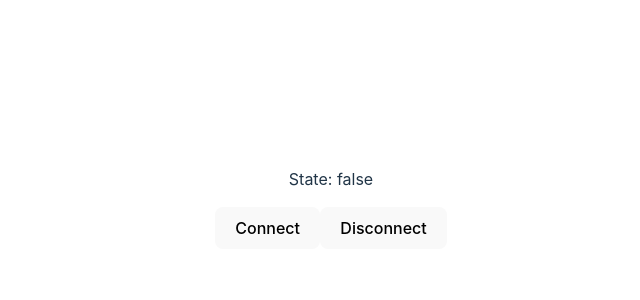
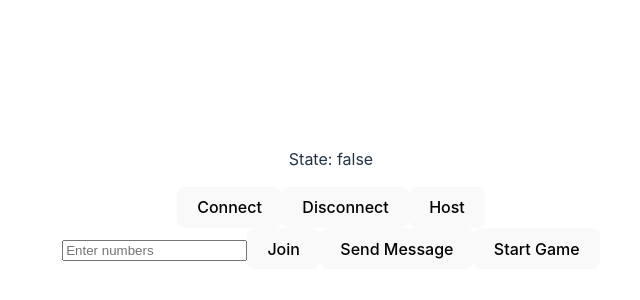
Before and after one commit to frye-t/uno-client, a React (Vite) app: page / in a window 1280 px wide. Shown: the part 200-500 px from the top of the page, without its empty margins (309-949 px from the left). Built offline with nearby package versions, Linux system fonts and the light colour scheme.

Commit message:
feat: host/join rooms + start game basic func

```diff
--- a/package.json
+++ b/package.json
@@ -11,6 +11,7 @@
   },
   "dependencies": {
     "@types/socket.io": "^3.0.2",
+    "axios": "^1.6.2",
     "react": "^18.2.0",
     "react-dom": "^18.2.0",
     "socket.io-client": "^4.7.2"
--- a/src/App.tsx
+++ b/src/App.tsx
@@ -1,12 +1,14 @@
-import { useState, useEffect } from 'react';
+import React, { useState, useEffect } from 'react';
 import { socket } from './socket';
 import { ConnectionState } from './components/ConnectionState';
 import { ConnectionManager } from './components/ConnectionManager';
+import axios from 'axios';
 
 import './App.css';
 
 function App() {
   const [isConnected, setIsConnected] = useState(socket.connected);
+  const [inputValue, setInputValue] = useState(''); // State variable for input value
 
   useEffect(() => {
     const onConnect = () => {
@@ -19,19 +21,83 @@ function App() {
       setIsConnected(false);
     };
 
+    const onMessageReceived = () => {
+      console.log('message received');
+    };
+
+    const onPlayerJoined = () => {
+      console.log('A new player joined:');
+    };
+
+    const onGameStarted = () => {
+      console.log('Game has started!');
+    };
+
     socket.on('connect', onConnect);
     socket.on('disconnect', onDisconnect);
+    socket.on('messageReceived', onMessageReceived);
+    socket.on('playerJoined', onPlayerJoined);
+    socket.on('gameStarted', onGameStarted);
 
     return () => {
       socket.off('connect', onConnect);
       socket.off('disconnect', onDisconnect);
+      socket.off('messageReceived', onMessageReceived);
+      socket.off('playerJoined', onPlayerJoined);
+      socket.off('gameStarted', onGameStarted);
     };
-  });
+  }, []);
+
+  const handleInputChange = (event: React.ChangeEvent<HTMLInputElement>) => {
+    const { value } = event.target;
+    setInputValue(value.replace(/[^0-9]/g, ''));
+  };
+
+  const handleButtonClick = () => {
+    console.log('Button clicked with value:', inputValue);
+    socket.emit('joinRoom', { roomCode: inputValue });
+  };
+
+  const hostGame = async () => {
+    console.log('Awaiting hostRoom');
+    const { data } = await axios.get('http://localhost:3000/getRoomCode');
+    const { roomCode } = data;
+    console.log('Trying to join room with code:', roomCode);
+    socket.emit('hostRoom', { roomCode });
+  };
+
+  const sendMessage = () => {
+    console.log('sending message');
+    socket.emit('message');
+  };
+
+  const startGame = () => {
+    console.log('Starting game clicked');
+    socket.emit('startGame');
+  };
 
   return (
     <div className="App">
       <ConnectionState isConnected={isConnected} />
       <ConnectionManager />
+      <button onClick={hostGame}>Host</button>
+      <form>
+        <input
+          type="text"
+          value={inputValue}
+          onChange={handleInputChange}
+          placeholder="Enter numbers"
+        />
+        <button type="button" onClick={handleButtonClick}>
+          Join
+        </button>
+        <button type="button" onClick={sendMessage}>
+          Send Message
+        </button>
+        <button type="button" onClick={startGame}>
+          Start Game
+        </button>
+      </form>
     </div>
   );
 }
--- a/src/socket.ts
+++ b/src/socket.ts
@@ -2,14 +2,30 @@ import { io, Socket } from 'socket.io-client';
 
 // "undefined" means the URL will be computed from the `window.location` object
 // const URL = process.env.NODE_ENV === 'production' ? undefined : 'http://localhost:4000';
+
+interface RoomData {
+  roomCode: string;
+  options? :ServerOptions;
+}
+
+interface ServerOptions {
+  option1: string;
+}
+
 interface ServerToClientEvents {
   noArg: () => void;
   basicEmit: (a: number, b: string, c: Buffer) => void;
   withAck: (d: string, callback: (e: number) => void) => void;
+  messageReceived: () => void;
+  playerJoined: () => void;
+  gameStarted: () => void;
 }
 
 interface ClientToServerEvents {
-  hello: () => void;
+  hostRoom: (data: RoomData) => void;
+  joinRoom: (data: RoomData) => void;
+  message: () => void;
+  startGame: () => void;
 }
 
 export const socket: Socket<ServerToClientEvents, ClientToServerEvents> = io(
```
Also changed, not shown: 1 other file (tests, documents, lock files or other folders).
